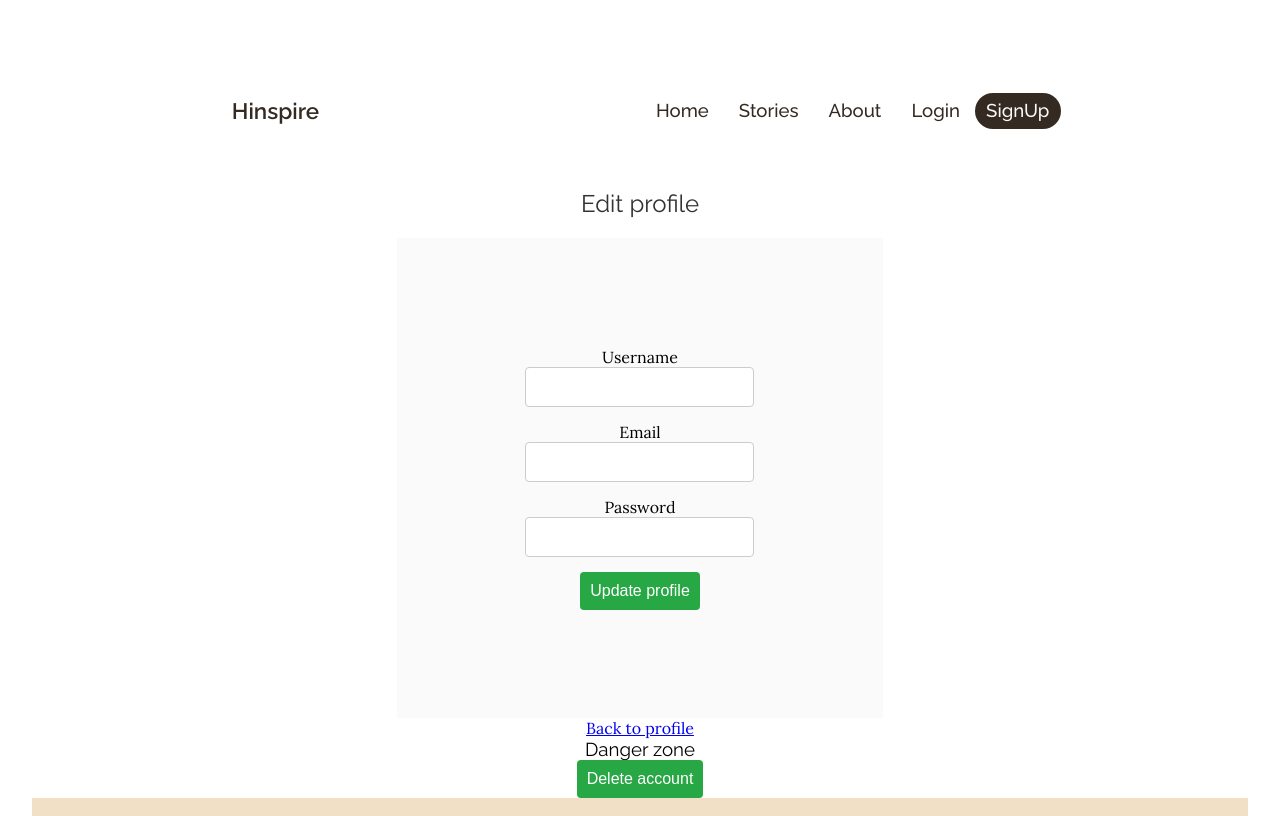
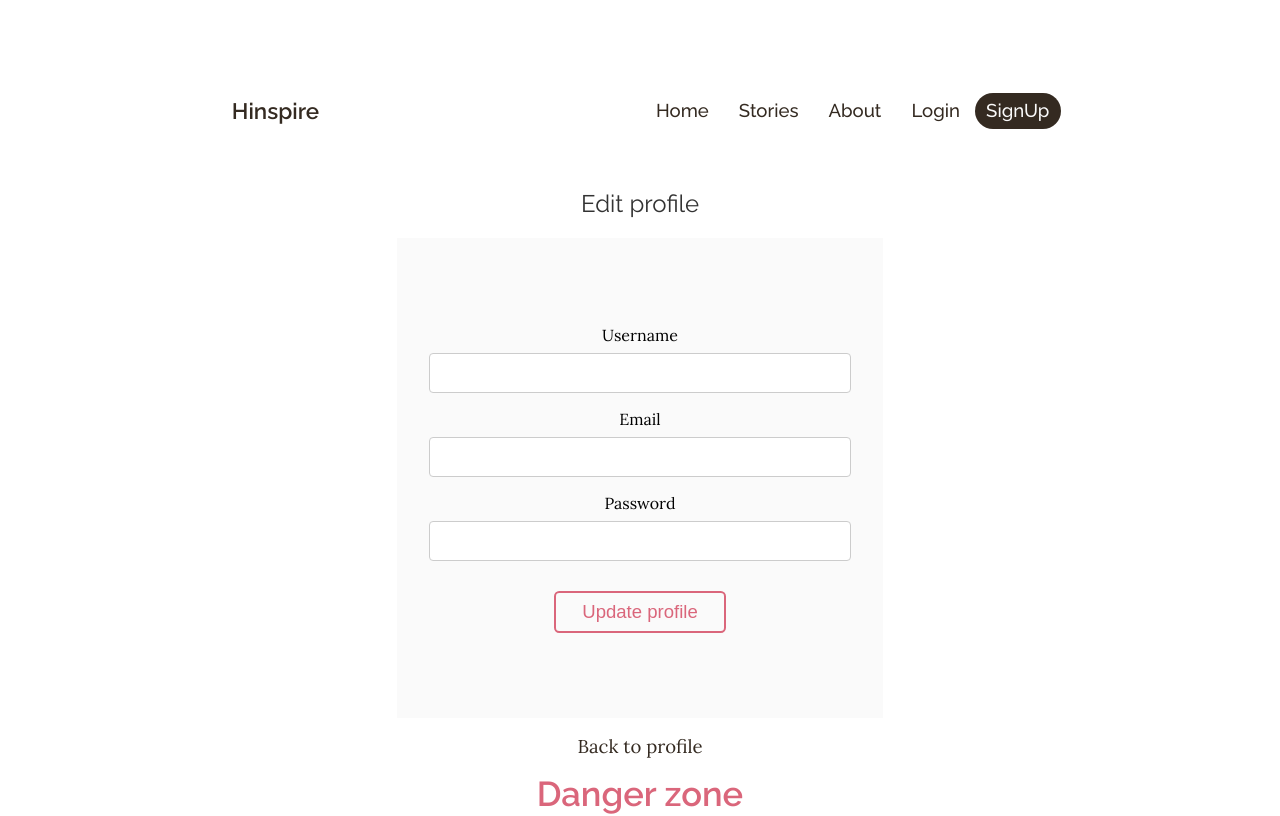
Before and after one commit to Monica-R/Hinspire, a React (Vite) app: page /edit-profile in a window 1280 px wide. Shown: the top 816 px of the page. Built offline with nearby package versions, Linux system fonts and the light colour scheme; no server answers.

Commit message:
feat: improve the design of the profile editing form and the account deletion confirmation form

```diff
--- a/src/components/Modal/Modal.css
+++ b/src/components/Modal/Modal.css
@@ -52,7 +52,7 @@
 
 .modal-buttons {
     display: flex;
-    margin: 1em;
+    margin: 1em 0;
     column-gap: 1.2em;
 }
 
--- a/src/pages/EditProfileView/EditProfileView.css
+++ b/src/pages/EditProfileView/EditProfileView.css
@@ -7,7 +7,7 @@
 }
 
 .edit-form {
-    width: 40%;
+    width: 100%;
     height: 60vh;
     display: flex;
     flex-direction: column;
@@ -16,3 +16,126 @@
     padding: 2em;
     background-color: var(--color-white);
 }
+
+.edit-form label,
+.edit-form input {
+    width: 100%;
+}
+
+.edit-form label{
+    margin-bottom: .5rem;
+}
+
+.edit-form input {
+    margin-bottom: 1rem;
+}
+
+.edit-form button {
+    width: 100%;
+    padding: .5rem;
+    color: var(--blush);
+    outline: 2px solid var(--blush);
+    cursor: pointer;
+    background-color: transparent;
+    font-size: calc(1rem + .2vw);
+    margin-top: 1rem;
+    border-radius: .2rem;
+    -webkit-border-radius: .2rem;
+    -moz-border-radius: .2rem;
+    -ms-border-radius: .2rem;
+    -o-border-radius: .2rem;
+}
+
+.edit-form button:hover {
+    background-color: var(--blush);
+    color: var(--color-white);
+    transition: all 500ms;
+    -webkit-transition: all 500;
+    -moz-transition: all 500;
+    -ms-transition: all 500;
+    -o-transition: all 500;
+}
+
+.danger-zone {
+    width: 100%;
+    margin-top: 1rem;
+    margin-bottom: 1rem;
+    h3 {
+        color: var(--blush);
+        font-size: calc(2rem + .2vw);
+        font-weight: 600;
+        margin-bottom: 1rem;
+    }
+}
+
+.delete-acc {
+    width: 100%;
+    padding: .5rem;
+    color: #580f7a;
+    outline: 2px solid #580f7a;
+    background-color: transparent;
+    cursor: pointer;
+    font-size: calc(1rem + .2vw);
+    border-radius: .2rem;
+    -webkit-border-radius: .2rem;
+    -moz-border-radius: .2rem;
+    -ms-border-radius: .2rem;
+    -o-border-radius: .2rem;
+}
+
+.delete-acc:hover {
+    background-color: #580f7a;
+    color: var(--color-white);
+    transition: all 500ms;
+    -webkit-transition: all 500;
+    -moz-transition: all 500;
+    -ms-transition: all 500;
+    -o-transition: all 500;
+}
+
+.back-to {
+    margin-top: 1rem;
+}
+
+.back-to a{
+    color: var(--bistre);
+    font-size: calc(1rem + .2vw);
+    text-decoration: none;
+    margin-bottom: 1rem;
+    margin: .5rem 0;
+}
+
+.modal-content-danger {
+    padding: 2em;
+    background-color: var(--color-white);
+    border-radius: .2rem;
+    -webkit-border-radius: .2rem;
+    -moz-border-radius: .2rem;
+    -ms-border-radius: .2rem;
+    -o-border-radius: .2rem;
+    h3 {
+        font-size: calc(2rem + .2vw);
+        font-weight: 600;
+        margin-bottom: 1rem;
+    }
+}
+
+.modal-buttons button:first-child {
+    background-color: #919191;
+}
+
+@media (width >= 1024px) {
+
+    .edit-form {
+        width: 40%;
+    }
+
+    .edit-form button,
+    .delete-acc {
+        width: 40%;
+    }
+
+    .danger-zone {
+        width: 40%;
+    }
+}
--- a/src/pages/EditProfileView/EditProfileView.jsx
+++ b/src/pages/EditProfileView/EditProfileView.jsx
@@ -77,7 +77,7 @@ function EditProfileView() {
           {/* Modal de confirmación para eliminar la cuenta */}
           {showDeleteModal && (
             <div className="modal-overlay">
-              <div className="modal-content">
+              <div className="modal-content-danger">
                 <h3>Confirm Account Deletion</h3>
                 <p>Are you sure you want to delete your account? This action cannot be undone.</p>
                 <div className="modal-buttons">
```
